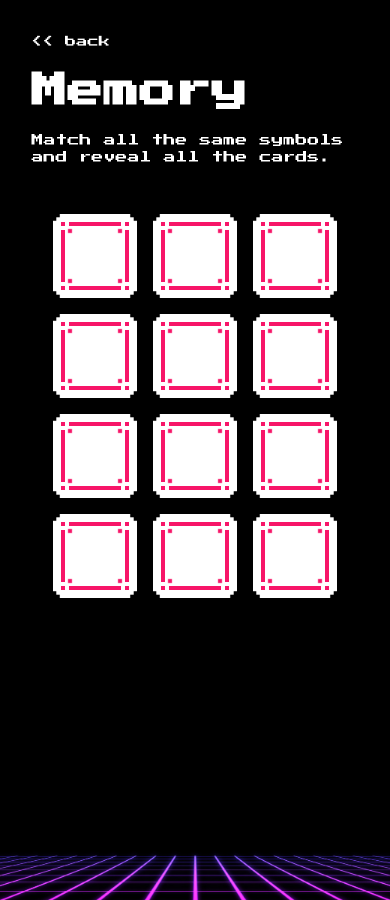
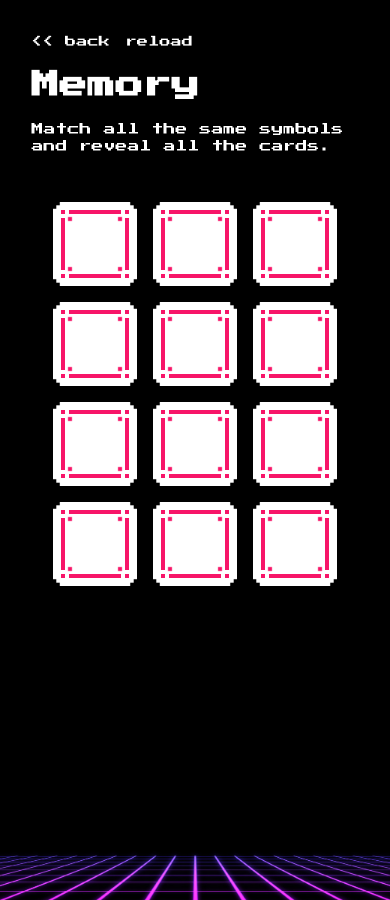
Before and after one commit to matteotagliatti/arcade-games, a Jekyll site: the page built from memory/index.html, in a window 390 px wide. Built offline with Jekyll 4.4.1, drawn with Linux system fonts in a browser that asks for light colours.

Commit message:
reload page

```diff
--- a/_layouts/game.html
+++ b/_layouts/game.html
@@ -14,6 +14,7 @@
           href="{{ 'index.html' | relative_url }}"
           >&lt;&lt; back</a
         >
+        <a id="reload" class="text-small inline-block mb1" href="#"> reload</a>
         <h1>{{ page.title }}</h1>
         <p>{{ page.description }}</p>
       </div>
--- a/common/style.css
+++ b/common/style.css
@@ -133,6 +133,10 @@ img {
     overflow: auto;
   }
 
+  h1 {
+    font-size: 28px;
+  }
+
   p {
     font-size: 12px;
   }
--- a/common/utils.js
+++ b/common/utils.js
@@ -1,3 +1,5 @@
+const reload = document.getElementById("reload");
+
 function showMessage(message) {
   const gameArea = document.querySelector(".game-area");
 
@@ -9,3 +11,8 @@ function showMessage(message) {
 
   gameArea.innerHTML = gameArea.innerHTML + alertMessage;
 }
+
+/* Reload the page */
+reload.addEventListener("click", function () {
+  window.location.reload();
+});
```
